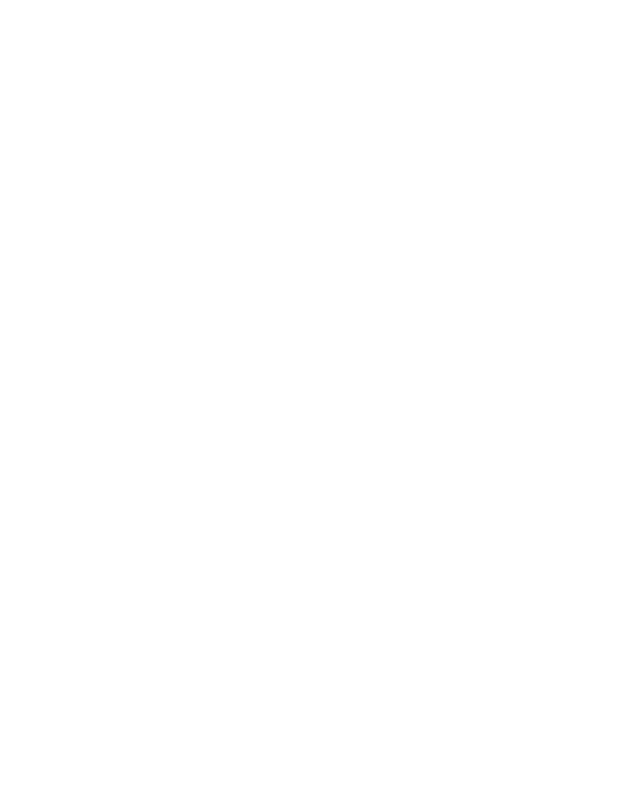
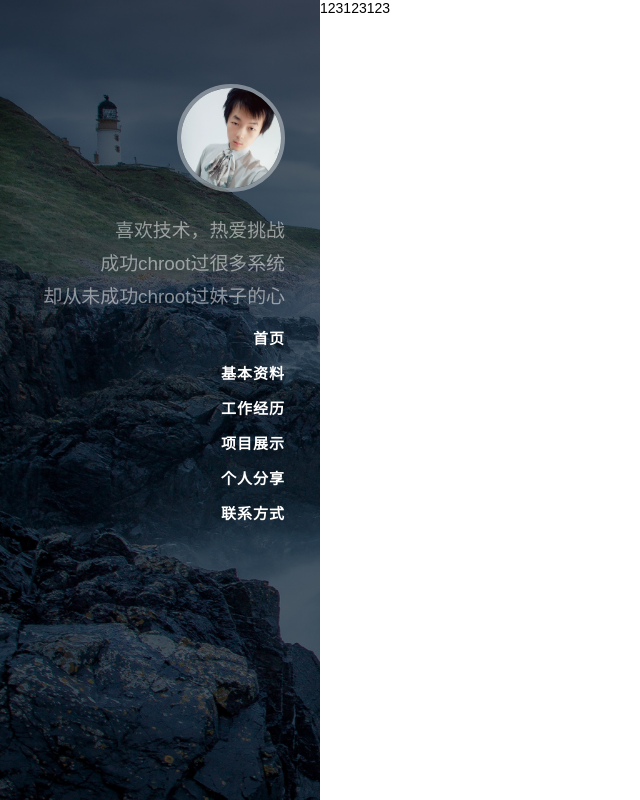
Before and after one commit to zxc7563598/project, a plain HTML site: page index.html in a window 1280 px wide. Shown: the whole page, without its empty margins (0-640 px from the left). Drawn offline with Linux system fonts and the light colour scheme.

Commit message:
完成导航的制作

```diff
--- /dev/null
+++ b/css/index.css
@@ -0,0 +1,38 @@
+*{margin:0;padding:0;font-size:14px;font-family: 'Source Sans Pro', sans-serif;}
+
+@media screen and (max-width: 1200px) {
+    /* 设置了浏览器宽度不大于1200px时执行该方法 */
+    .Navigation{width:100%;height:324px;position:relative;overflow:hidden;}
+    .Navigation .Nav_back{height:324px;position:absolute;top:0;left:0;}
+    .Navigation .Nav_body{width:100%;position:relative;padding-top:20px;}
+    .Navigation .Nav_body .nav_user_info{text-align: center;padding-top:2rem;}
+    .Navigation .Nav_body .nav_user_info .nav_user_portrait{width:100px;border-radius: 50%;border: 4px solid rgba(255, 255, 255, 0.39);}
+    .Navigation .Nav_body .nav_user_info .nav_user_introduce{color: rgba(255, 255, 255, 0.5);font-size: 1.2em;line-height: 1.75em;margin-top: 1em;font-weight: 400;}
+    .Navigation .Nav_body .nav_list_button{display: block;font-size: 15px;text-decoration: none;border: none;text-align:center;background-color: #ffffff;color: #333;cursor: pointer;margin:0 auto;width:80px;height:36px;margin-top:0.5rem;line-height:36px;}
+    .Navigation .Nav_body .nav_list_body{padding: 0 2.5em;text-align:right;display:none;}
+    .Navigation .Nav_body .nav_list_body .nav_list{list-style: none;}
+    .Navigation .Nav_body .nav_list_body .nav_list .nav_list_info{margin-top:1rem;}
+    .Navigation .Nav_body .nav_list_body .nav_list .nav_list_info a{text-decoration:none;color: #fff;font-weight: 600;letter-spacing: 1px;text-transform: uppercase;font-size: 15px;transition: 0.5s all;-webkit-transition: 0.5s all;-moz-transition: 0.5s all;-o-transition: 0.5s all;-ms-transition: 0.5s all;}
+    .Navigation .Nav_body .nav_list_body .nav_list .nav_list_info a:hover{color: #00a8e0;}
+
+    .Content{width:100%;position:relative;}
+}
+
+
+@media screen and (min-width: 1200px) {
+    /* 设置了浏览器宽度不小于1200px时执行该方法 */
+    .Navigation{width:25%;position:fixed;left:0;top:0;height:100%;overflow:hidden;min-width:320px;}
+    .Navigation .Nav_back{height:100%;min-width:100%;position:absolute;top:0;left:0;}
+    .Navigation .Nav_body{width:100%;height:100%;position:relative;}
+    .Navigation .Nav_body .nav_user_info{padding: 6em 2.5em 0;text-align:right;}
+    .Navigation .Nav_body .nav_user_info .nav_user_portrait{width:100px;border-radius: 50%;border: 4px solid rgba(255, 255, 255, 0.39);}
+    .Navigation .Nav_body .nav_user_info .nav_user_introduce{color: rgba(255, 255, 255, 0.5);font-size: 1.35em;line-height: 1.75em;margin-top: 1em;font-weight: 400;}
+    .Navigation .Nav_body .nav_list_button{display: none;}
+    .Navigation .Nav_body .nav_list_body{padding: 0 2.5em;text-align:right;}
+    .Navigation .Nav_body .nav_list_body .nav_list{list-style: none;}
+    .Navigation .Nav_body .nav_list_body .nav_list .nav_list_info{margin-top:1rem;}
+    .Navigation .Nav_body .nav_list_body .nav_list .nav_list_info a{text-decoration:none;color: #fff;font-weight: 600;letter-spacing: 1px;text-transform: uppercase;font-size: 15px;transition: 0.5s all;-webkit-transition: 0.5s all;-moz-transition: 0.5s all;-o-transition: 0.5s all;-ms-transition: 0.5s all;}
+    .Navigation .Nav_body .nav_list_body .nav_list .nav_list_info a:hover{color: #00a8e0;}
+
+    .Content{width:75%;margin-left:25%;position:relative;}
+}
--- a/index.html
+++ b/index.html
@@ -2,10 +2,39 @@
 <html lang="en">
 <head>
     <meta charset="UTF-8">
+    <meta name="viewport" content="width=device-width, initial-scale=1.0,maximum-scale=1.0, user-scalable=no"/>
     <title>何俊杰个人简历</title>
+    <link rel="stylesheet" href="css/index.css">
 </head>
 <body>
+    <div class="Navigation">
+        <img src="images/banner-1.jpg" class="Nav_back"/>
+        <div class="Nav_body">
+            <div class="nav_user_info">
+                <img src="images/user_portrait.png" class="nav_user_portrait"/>
+                <div class="nav_user_introduce">
+                    喜欢技术，热爱挑战<br>
+                    成功chroot过很多系统<br>
+                    却从未成功chroot过妹子的心
+                </div>
+            </div>
+            <div class="nav_list_button">Menu</div>
+            <div class="nav_list_body">
+                <ul class="nav_list">
+                    <li class="nav_list_info"><a href="javascrip:;">首页</a></li>
+                    <li class="nav_list_info"><a href="javascrip:;">基本资料</a></li>
+                    <li class="nav_list_info"><a href="javascrip:;">工作经历</a></li>
+                    <li class="nav_list_info"><a href="javascrip:;">项目展示</a></li>
+                    <li class="nav_list_info"><a href="javascrip:;">个人分享</a></li>
+                    <li class="nav_list_info"><a href="javascrip:;">联系方式</a></li>
+                </ul>
 
+            </div>
+        </div>
+    </div>
+    <div class="Content">
+123123123
+    </div>
 </body>
 </html>
 <script src="js/jquery-3.3.1.min.js"></script>
```
Also changed, not shown: images/banner-1.jpg (added), images/user_portrait.png (added).
